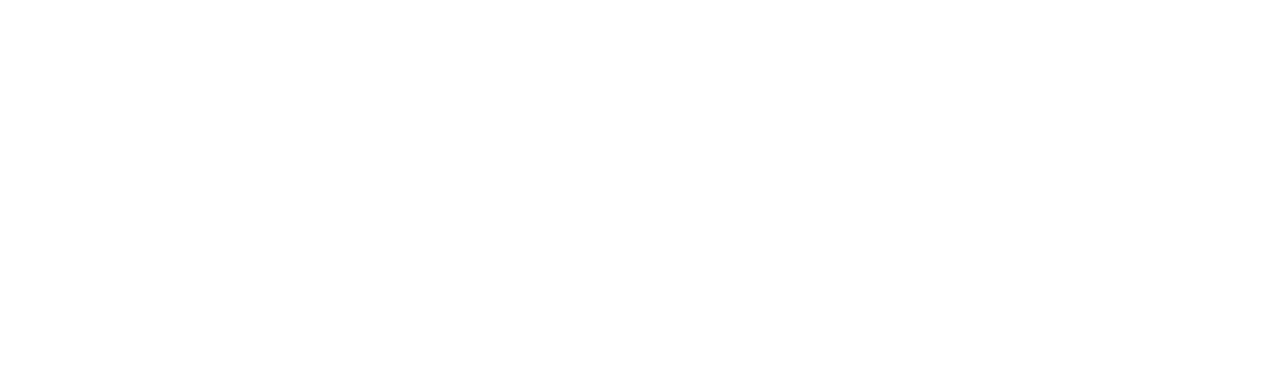
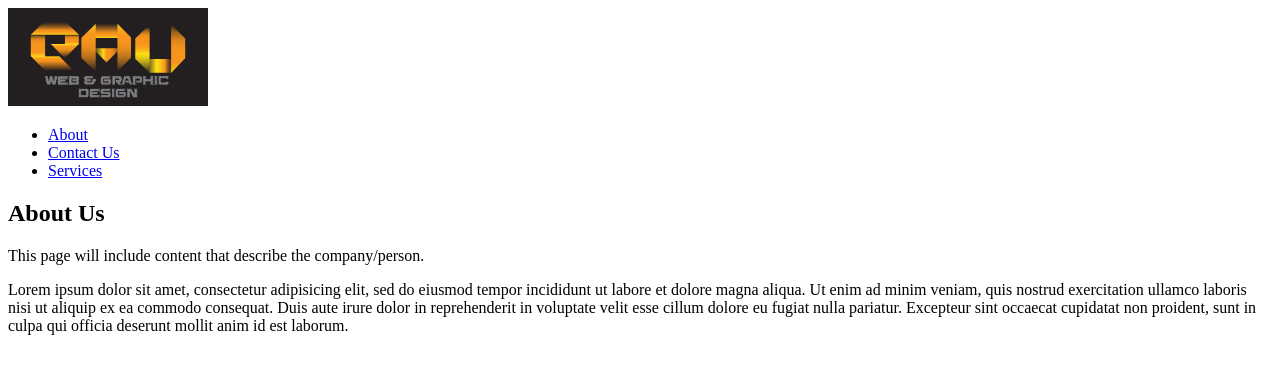
Before and after one commit to vp811/practice-module-4, a plain HTML site: page about.html in a window 1280 px wide. Drawn offline with Linux system fonts and the light colour scheme.

Commit message:
updated internal pages

```diff
--- a/about.html
+++ b/about.html
@@ -0,0 +1,34 @@
+<!DOCTYPE html>
+<html lang="en" dir="ltr">
+  <head>
+    <meta charset="utf-8">
+    <title>About us | Module 4 - Practice</title>
+
+    <!--Favicon -->
+    <link rel="icon" href="images/favicon.ico">
+  </head>
+
+  <body>
+    <main>
+      <header> <!-- Know there is a difference between the header and head tag -->
+        <a href="index.html"><img src="images/logo.jpg" alt="Logo" width="200"></a>
+
+        <nav><!-- Nav is contained inside the header tag -->
+          <ul>
+            <li><a href="about.html">About</a></li>
+            <li><a href="contact.html">Contact Us</a></li>
+            <li><a href="services.html">Services</a></li>
+          </ul>
+        </nav>
+      </header>
+
+      <section> <!-- Section tags separate our contnet on the page into different sections -->
+        <h1>About Us</h1> <!-- This is the main heading of the page the user is on. You should have only one h1 per page -->
+        <p>This page will include content that describe the company/person.</p>
+
+        <p>Lorem ipsum dolor sit amet, consectetur adipisicing elit, sed do eiusmod tempor incididunt ut labore et dolore magna aliqua. Ut enim ad minim veniam, quis nostrud exercitation ullamco laboris nisi ut aliquip ex ea commodo consequat. Duis aute irure dolor in reprehenderit in voluptate velit esse cillum dolore eu fugiat nulla pariatur. Excepteur sint occaecat cupidatat non proident, sunt in culpa qui officia deserunt mollit anim id est laborum.</p>
+      </section>
+
+    </main>
+  </body>
+</html>
```
Also changed, not shown: contact.html (+34 -0 lines), index.html (+1 -1 lines), services.html (+34 -0 lines).
